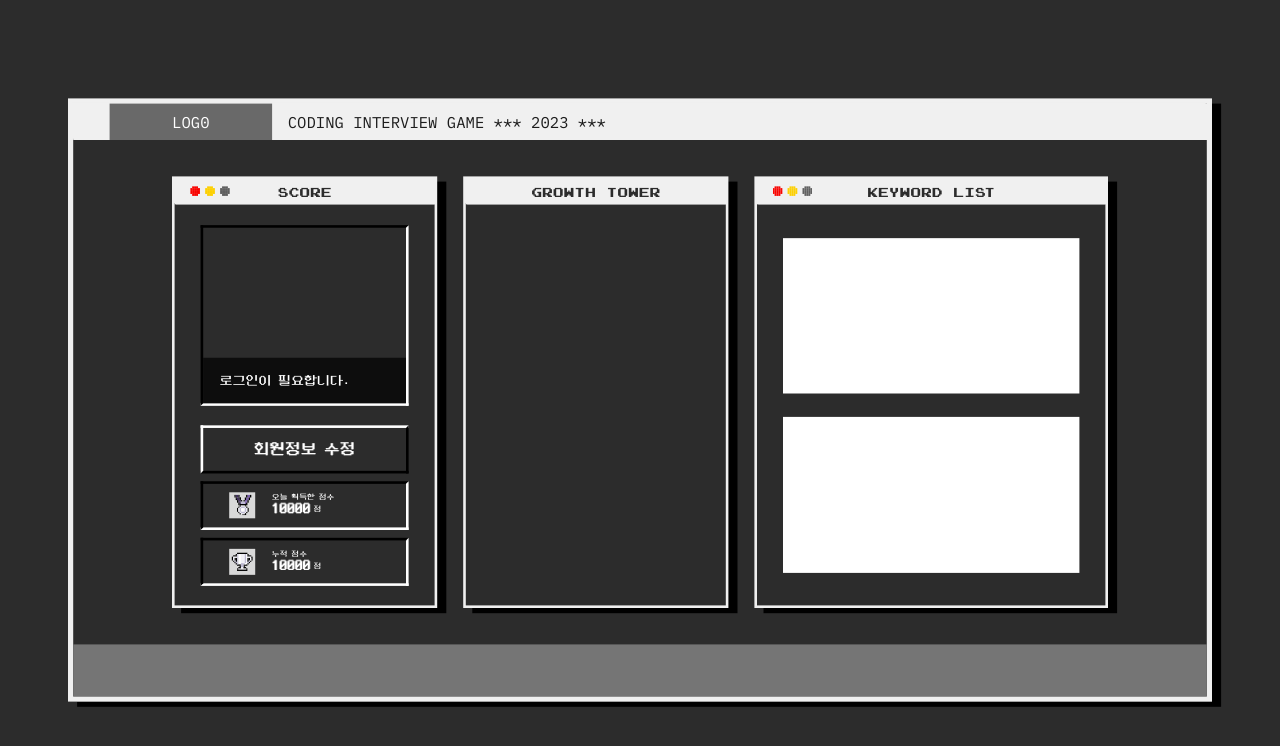
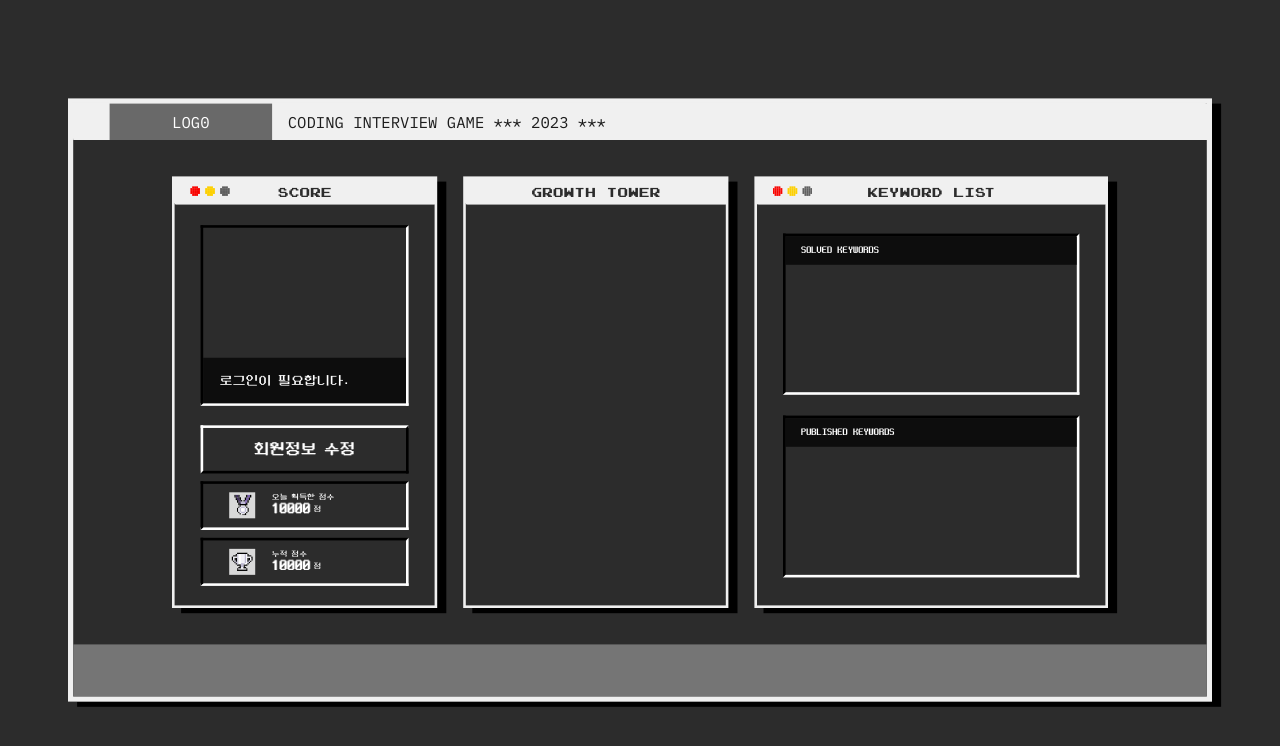
Before and after one commit to gachimind/frontend, a React (Create React App) app: page /mypage in a window 1280 px wide. Shown: the top 746 px of the page. Built offline with nearby package versions, Linux system fonts and the light colour scheme; no server answers; sample sign-in values are in the browser's storage.

Commit message:
FEAT: 키워드 박스 디자인 반영

```diff
--- a/src/components/mypage/Keyword.tsx
+++ b/src/components/mypage/Keyword.tsx
@@ -3,8 +3,12 @@ import styled from 'styled-components';
 const Keyword = () => {
   return (
     <KeywordLayout>
-      <KeywordBox></KeywordBox>
-      <KeywordBox></KeywordBox>
+      <KeywordBox>
+        <div className="keyword-box-header">SOLVED KEYWORDS</div>
+      </KeywordBox>
+      <KeywordBox>
+        <div className="keyword-box-header">PUBLISHED KEYWORDS</div>
+      </KeywordBox>
     </KeywordLayout>
   );
 };
@@ -13,12 +17,22 @@ export default Keyword;
 
 const KeywordLayout = styled.div`
   height: 94.3%;
-  padding: 52px 40px;
-  gap: 36px;
+  padding: 45px 40px;
+  gap: 32px;
   display: grid;
   grid-template-rows: 1fr 1fr;
 `;
 
 const KeywordBox = styled.div`
-  background-color: white;
+  ${(props) => props.theme.borders.bottomRightWhiteBorder}
+
+  .keyword-box-header {
+    font-size: 16px;
+    color: ${(props) => props.theme.colors.ivory2};
+    background-color: rgba(0, 0, 0, 0.7);
+    height: 44px;
+    padding-left: 24px;
+    display: flex;
+    align-items: center;
+  }
 `;
```
